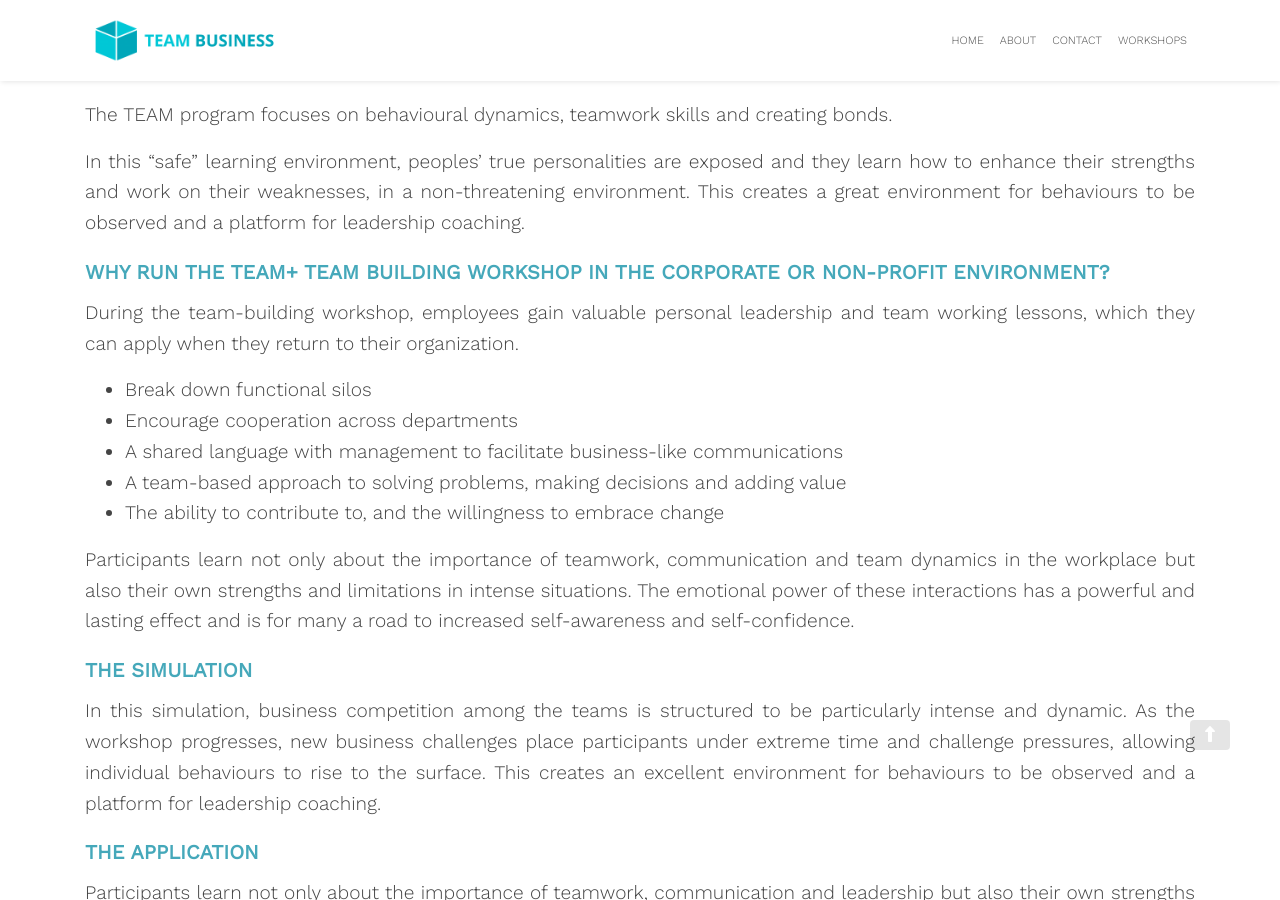
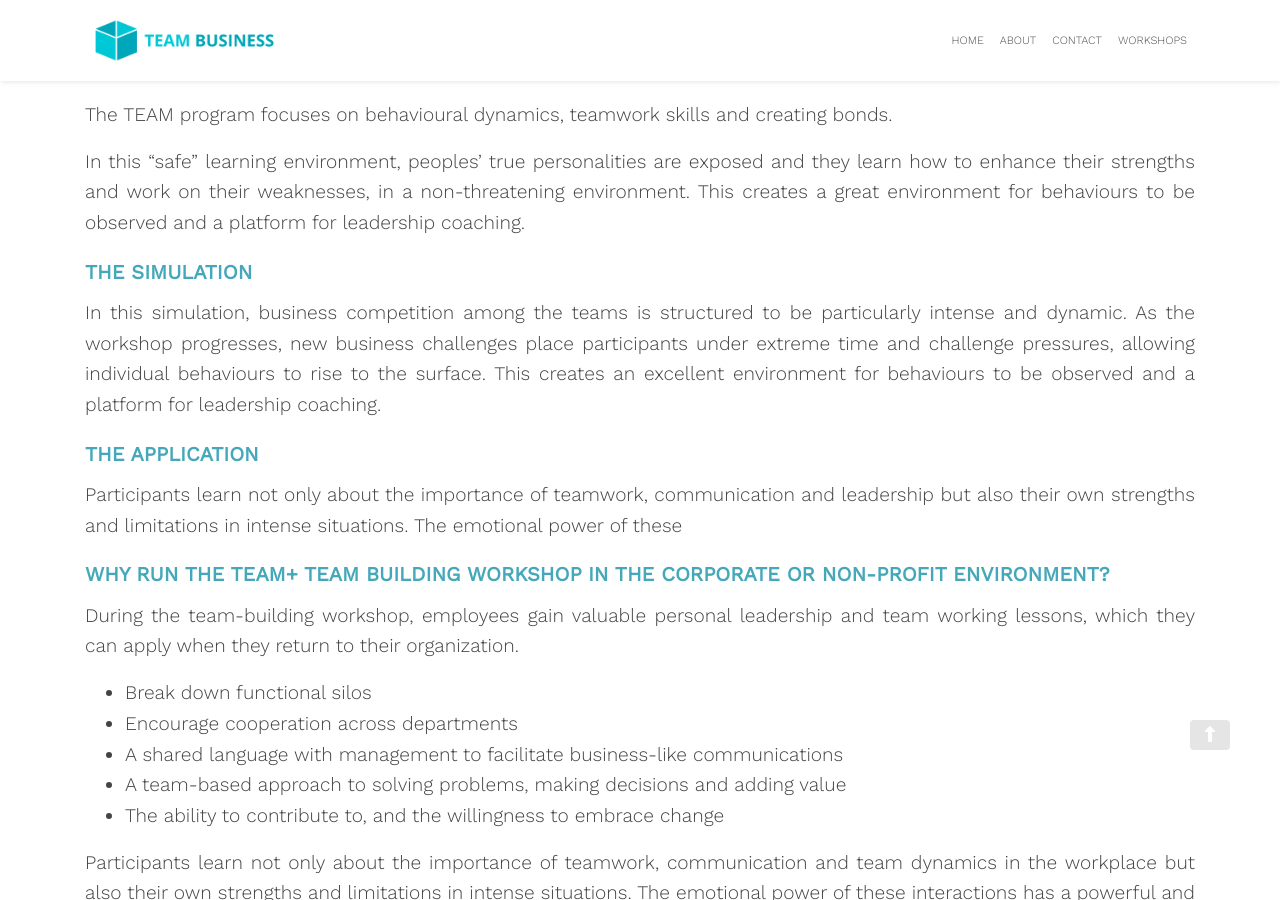
Before and after one commit to zac-heisey/team-business, a Jekyll site: the page built from _pages/team-building-workshop.md, in a window 1280 px wide and 900 px high, scrolled down 793 px. Built offline with Jekyll 4.4.1, drawn with Linux system fonts in a browser that asks for light colours; nearby versions of some CDN libraries; part of the change alters nothing that is shown; some of the changed text lies outside the part shown.

Commit message:
Update from Forestry.io Lara Azzam updated _pages/team-building-workshop.md

```diff
--- a/_pages/team-building-workshop.md
+++ b/_pages/team-building-workshop.md
@@ -14,6 +14,14 @@ The TEAM program focuses on behavioural dynamics, teamwork skills and creating b
 
 In this “safe” learning environment, peoples’ true personalities are exposed and they learn how to enhance their strengths and work on their weaknesses, in a non-threatening environment. This creates a great environment for behaviours to be observed and a platform for leadership coaching.
 
+### THE SIMULATION
+
+In this simulation, business competition among the teams is structured to be particularly intense and dynamic. As the workshop progresses, new business challenges place participants under extreme time and challenge pressures, allowing individual behaviours to rise to the surface. This creates an excellent environment for behaviours to be observed and a platform for leadership coaching.
+
+### THE APPLICATION
+
+Participants learn not only about the importance of teamwork, communication and leadership but also their own strengths and limitations in intense situations. The emotional power of these
+
 ### Why run the TEAM+ Team Building Workshop in the Corporate or Non-Profit Environment?
 
 During the team-building workshop, employees gain valuable personal leadership and team working lessons, which they can apply when they return to their organization.
@@ -26,14 +34,6 @@ During the team-building workshop, employees gain valuable personal leadership a
 
 Participants learn not only about the importance of teamwork, communication and team dynamics in the workplace but also their own strengths and limitations in intense situations. The emotional power of these interactions has a powerful and lasting effect and is for many a road to increased self-awareness and self-confidence.
 
-### THE SIMULATION
-
-In this simulation, business competition among the teams is structured to be particularly intense and dynamic. As the workshop progresses, new business challenges place participants under extreme time and challenge pressures, allowing individual behaviours to rise to the surface. This creates an excellent environment for behaviours to be observed and a platform for leadership coaching.
-
-### THE APPLICATION
-
-Participants learn not only about the importance of teamwork, communication and leadership but also their own strengths and limitations in intense situations. The emotional power of these
-
 ### **Key Learnings**
 
 * A view into the participant's individual behaviour under stress
```
